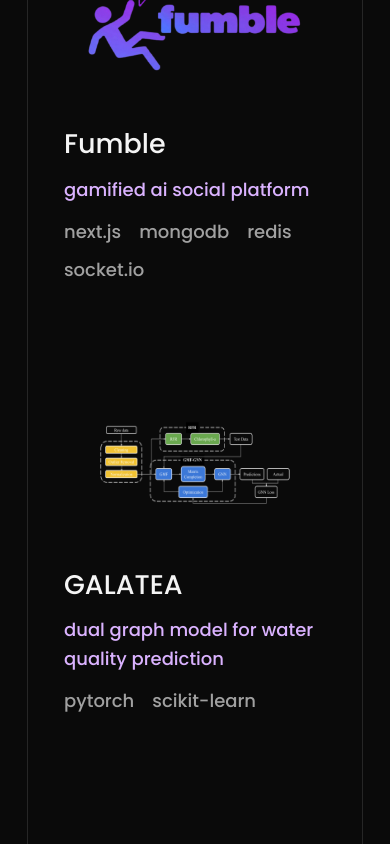
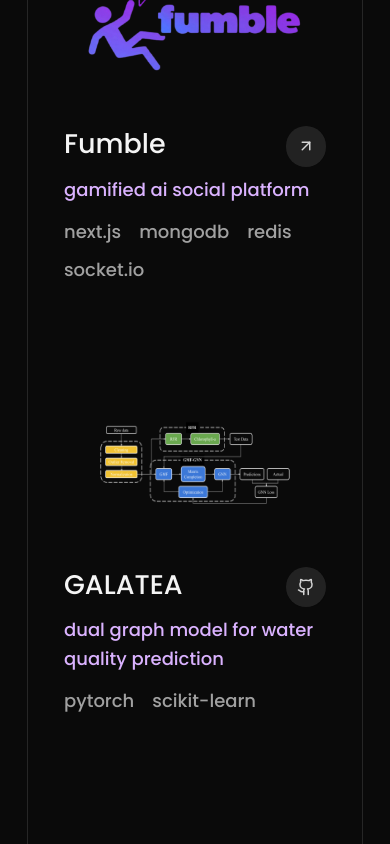
Before and after one commit to sha-sta/portfolio, a React (Vite) app: page / in a window 390 px wide. Shown: the part 2400-3244 px from the top of the page. Built offline with nearby package versions, Linux system fonts and the light colour scheme; no server answers.

Commit message:
buttons in project section show on mobile now

```diff
--- a/src/components/Projects.jsx
+++ b/src/components/Projects.jsx
@@ -79,7 +79,7 @@
                   <h3 className="text-2xl font-medium text-neutral-100 group-hover:text-white transition-colors">
                     {project.title}
                   </h3>
-                  <div className="flex gap-3 opacity-0 group-hover:opacity-100 transition-opacity duration-300">
+                  <div className="flex gap-3 opacity-100 md:opacity-0 md:group-hover:opacity-100 transition-opacity duration-300">
                     {project.links.github && (
                       <a href={project.links.github} target="_blank" rel="noopener noreferrer" className="w-9 h-9 flex items-center justify-center rounded-full bg-white/10 backdrop-blur-sm text-neutral-300 hover:text-neutral-950 hover:bg-white transition-all duration-200" aria-label="GitHub">
                         <Github size={18} />
```
